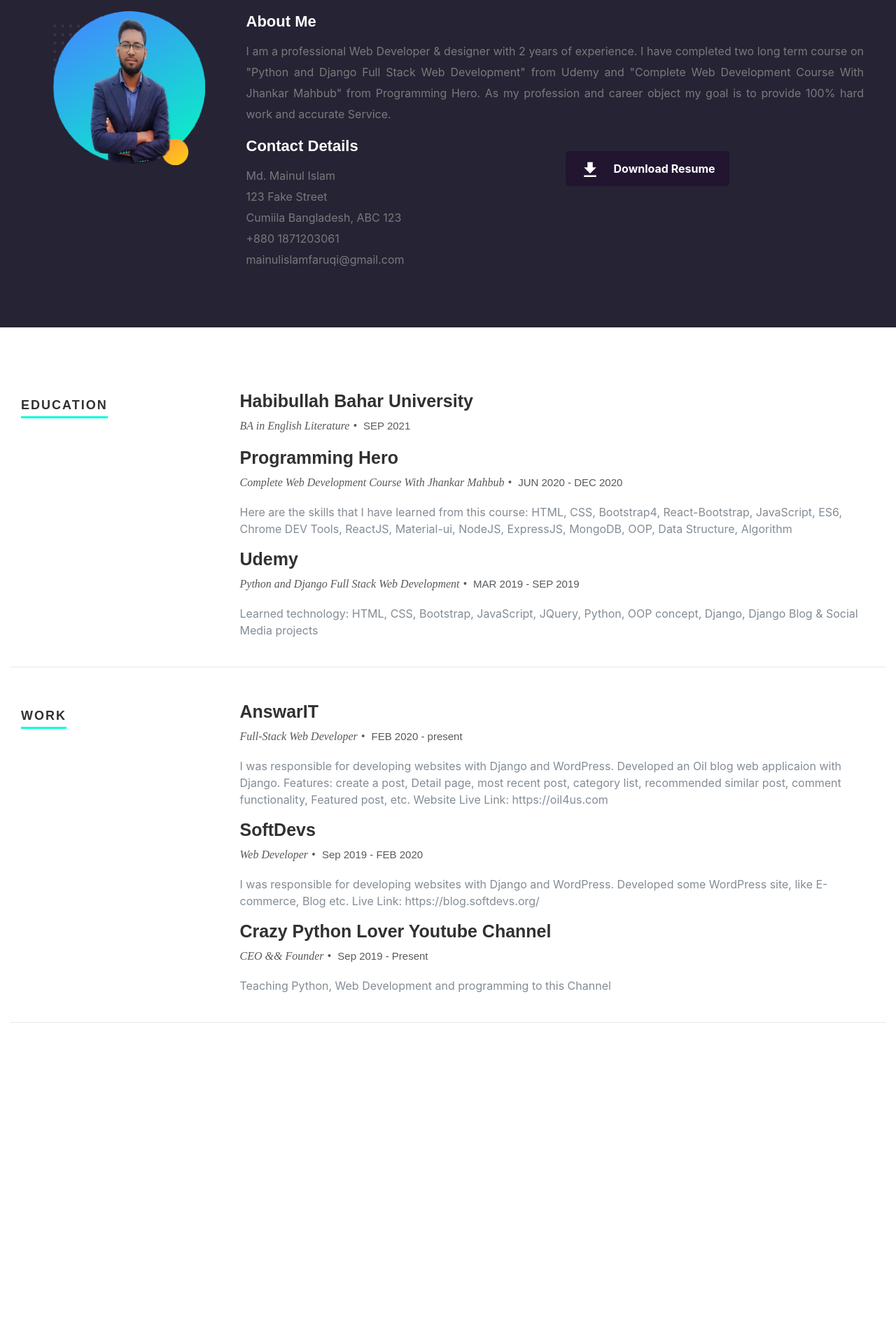
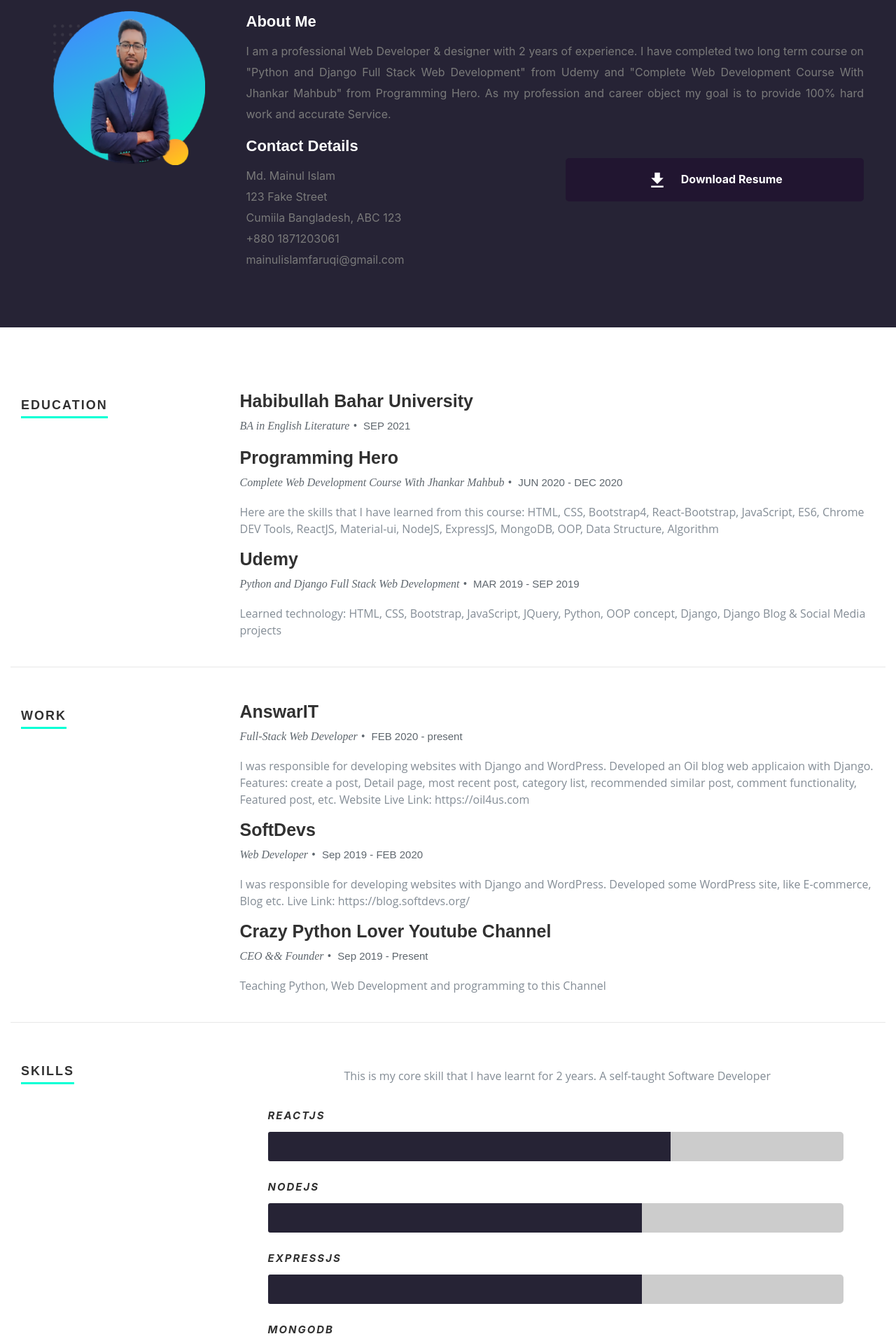
Before and after one commit to CrazyPythonLover1/ReactJs-Portfolio, a React (Create React App) app: page / in a window 1280 px wide. Shown: the part 880-2797 px from the top of the page at 70% size. Before the commit the page ends 2414 px from the top, so only its background shows below. Built offline with nearby package versions, Linux system fonts and the light colour scheme.

Commit message:
finishing skill component

```diff
--- a/src/App.css
+++ b/src/App.css
@@ -32,6 +32,9 @@ h1, h2, h3, h4, h5, h6 {
     box-shadow: 0px 0px 5px 2px #0f0815;
 
   }
+  .header-col{
+    text-align: center;
+  }
 
 }
 
@@ -41,4 +44,10 @@ h1, h2, h3, h4, h5, h6 {
     font-size: 1rem;
   }
 
+
+
+  .download-button{
+    font-size: .7rem;
+  }
+
 }
--- a/src/components/Home/About/About.css
+++ b/src/components/Home/About/About.css
@@ -28,17 +28,23 @@
  }
 
  .download-button{
-     color: white;
      background-color: #211530;
-     padding: 15px 20px;
+     padding: 15px 15px;
     border-radius: 5px;
+    font-weight: bold;
+    text-align: center;
+ }
+
+ .download-button:hover {
+    background-color: #fff;
+    color: #2B2B2B !important;
+ }
+
+ .download-button:hover a{
+    color: #2B2B2B !important;
     font-weight: bold;
  }
 
- .download-button:hover {
-    background: #fff;
-    color: #2B2B2B;
- }
 
  .MuiSvgIcon-root{
      font-size: 20px;
--- a/src/components/Home/About/About.js
+++ b/src/components/Home/About/About.js
@@ -33,9 +33,9 @@ const About = () => {
                                 </p>
                             </div>
                             <div className=" col col-md-6 col-sm-12 download">
-                            <p>
-                                <a href={resumeSrc} className=" download-button " download > <GetAppIcon/> Download Resume</a>
-                  </p>
+                            <p  className=" download-button ">
+                                <a href={resumeSrc}  className="text-white"  download > <GetAppIcon/> Download Resume</a>
+                            </p>
                             </div>
                         </div>
                     </div>
--- a/src/components/Home/Resume/Resume.css
+++ b/src/components/Home/Resume/Resume.css
@@ -48,8 +48,8 @@
 #resume .info {
     font-size: 1rem;
     font-style: italic;
-    font-family: 'opensans-bold';
-    color: #565a5e;
+    font-family: 'librebaskerville-italic', serif;
+    color: rgb(95, 103, 110);
     margin-bottom: 18px;
     margin-top: 9px;
 
@@ -66,5 +66,57 @@
 }
 
 #resume p{
-    color: #838c95;
+    color: #838C95;
+    font-family: 'Open Sans', sans-serif;
 }
+
+/* ----------------------- */
+/*  Skills Bar */
+/* ----------------------- */
+
+
+.bars{
+    width: 95%;
+    float: left;
+    padding: 0;
+    text-align: left;
+}
+
+.bars .skills{
+    margin-top: 36px;
+    list-style: none;
+    display: flex;
+    flex-direction: column;
+}
+
+.bars li{
+    position: relative;
+    margin-bottom: 60px;
+    background: #ccc;
+    height: 42px;
+    border-radius: 5px;
+}
+
+.bars li em {
+    font-size: 15px;
+    font-weight: bold !important;
+    color: #313131;
+    text-transform: uppercase;
+    letter-spacing:2px;
+    font-weight: normal;
+    position: relative;
+    top: -36px;
+}
+
+.bar-expand{
+    position: absolute;
+    left: 0;
+    top: 0;
+    margin: 0;
+    padding-right: 24px;
+    background: #262335;
+    display: inline-block;
+    height: 42px;
+    line-height: 42px;
+    border-radius: 3px 0 0 3px
+}
--- a/src/components/Home/Resume/Resume.js
+++ b/src/components/Home/Resume/Resume.js
@@ -32,7 +32,7 @@ const Resume = () => {
             <div className="container-fluid">
                 <div className="row education" style={{maxWidth: "1300px",margin: "auto"}}>
                     <div className="col-md-3 header-col">
-                        <h1> <span> Education </span></h1>
+                        <h1 className="pb-3" > <span> Education </span></h1>
                     </div>
 
                     <div className="col-md-9 main-col">
@@ -47,7 +47,7 @@ const Resume = () => {
 
                 <div className="row work" style={{maxWidth: "1300px",margin: "auto"}}>
                     <div className="col-md-3 header-col">
-                        <h1> <span> work </span></h1>
+                        <h1 className="pb-3" > <span> work </span></h1>
                     </div>
 
                     <div className="col-md-9 main-col">
@@ -60,6 +60,22 @@ const Resume = () => {
                     </div>
                 </div>
 
+                <div className="row skill pt-5 " style={{maxWidth: "1300px",margin: "auto"}}>
+                    <div className="col-md-3 header-col">
+                        <h1 className="pb-3"> <span> Skills  </span></h1>
+                    </div>
+
+                    <div className="col-md-9 main-col">
+                        <p className="text-center pb-3 pt-3">
+                            {skillmessage}
+                        </p>
+                        <div className="bars">
+                            <ul className="skills">  {skills} </ul>
+                        </div>
+                    </div>
+                </div>
+
+
             </div>
 
         </section>
```
